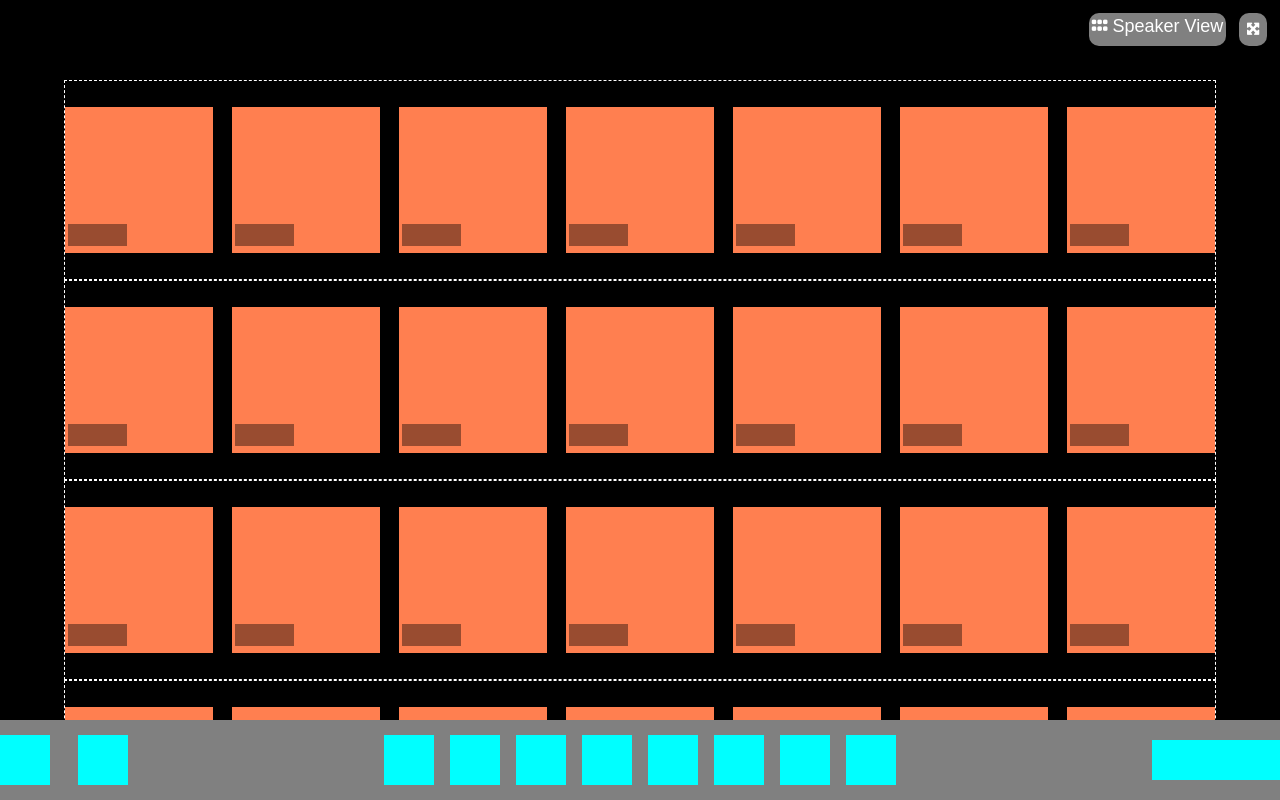
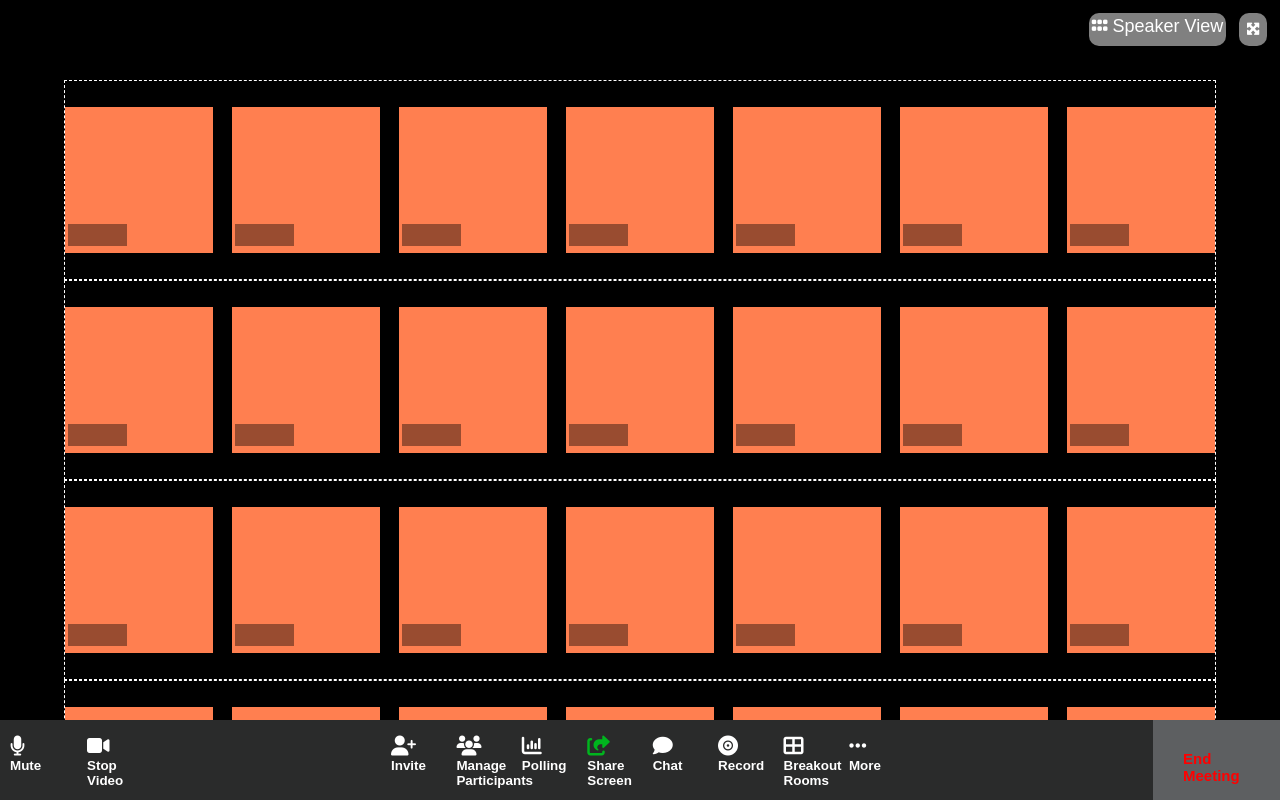
Before and after one commit to lufranski/html-css-zoom, a plain HTML site: page index.html in a window 1280 px wide. Drawn offline with Linux system fonts and the light colour scheme.

Commit message:
Container Bottom

```diff
--- a/CSS/style.css
+++ b/CSS/style.css
@@ -42,11 +42,12 @@ body {
         }
 
         .bottom {
-            background-color: grey;
+            background-color: #2a2b2b;
             justify-content: space-between;
             align-items: center;
             height: 10vh;
             overflow: hidden;
+            padding-left: 10px;
         }
 
 a {
@@ -122,10 +123,14 @@ a {
 
         .item {
             /* DEBUG */
-            background-color: aqua;
+            /* background-color: aqua; */
             width: 50px;
             height: 50px;
         }
+
+            #green {
+                color: #00b51e;
+            }
 
     .long {
         display: flex;
@@ -137,6 +142,13 @@ a {
     .button {
         /* DEBUG */
         width: 10%;
-        height: 50%;
-        background-color: aqua;
+        height: 100%;
+        background-color: #5d5f61;
+        padding: 30px;
+        font-size: 15px;
+        font-weight: bolder;
     }
+
+        .button a {
+            color: red;
+        }
--- a/index.html
+++ b/index.html
@@ -224,53 +224,81 @@
             <ul class="menu">
                 <li class="item">
                     <a href="#">
-
+                        <i class="fa-solid fa-microphone"></i>
+                        <h6>Mute</h6>
                     </a>
                 </li>
 
                 <li class="item">
                     <a href="">
-
+                        <i class="fa-solid fa-video"></i>
+                        <h6>Stop Video</h6>
                     </a>
                 </li>
             </ul>
 
             <ul class="menu long">
                 <li class="item">
-
+                    <a href="#">
+                        <i class="fa-solid fa-user-plus"></i>
+                        <h6>Invite</h6>
+                    </a>
                 </li>
 
                 <li class="item">
-
+                    <a href="#">
+                        <i class="fa-solid fa-users"></i>
+                        <h6>Manage Participants</h6>
+                    </a>
                 </li>
 
                 <li class="item">
-
+                    <a href="#">
+                        <i class="fa-solid fa-chart-column"></i>
+                        <h6>Polling</h6>
+                    </a>
                 </li>
 
                 <li class="item">
-
+                    <a href="#">
+                        <i id="green" class="fa-solid fa-share-from-square"></i>
+                        <h6>Share Screen</h6>
+                    </a>
                 </li>
 
                 <li class="item">
-
+                    <a href="#">
+                        <i class="fa-solid fa-comment"></i>
+                        <h6>Chat</h6>
+                    </a>
                 </li>
 
                 <li class="item">
-
+                    <a href="#">
+                        <i class="fa-solid fa-record-vinyl"></i>
+                        <h6>Record</h6>
+                    </a>
                 </li>
 
                 <li class="item">
-
+                    <a href="#">
+                        <i class="fa-solid fa-table-cells-large"></i>
+                        <h6>Breakout Rooms</h6>
+                    </a>
                 </li>
 
                 <li class="item">
-
+                    <a href="#">
+                        <i class="fa-solid fa-ellipsis"></i>
+                        <h6>More</h6>
+                    </a>
                 </li>
             </ul>
 
             <div class="button">
-
+                <a href="#">
+                    End Meeting
+                </a>
             </div>
         </section>
     </div>
```
